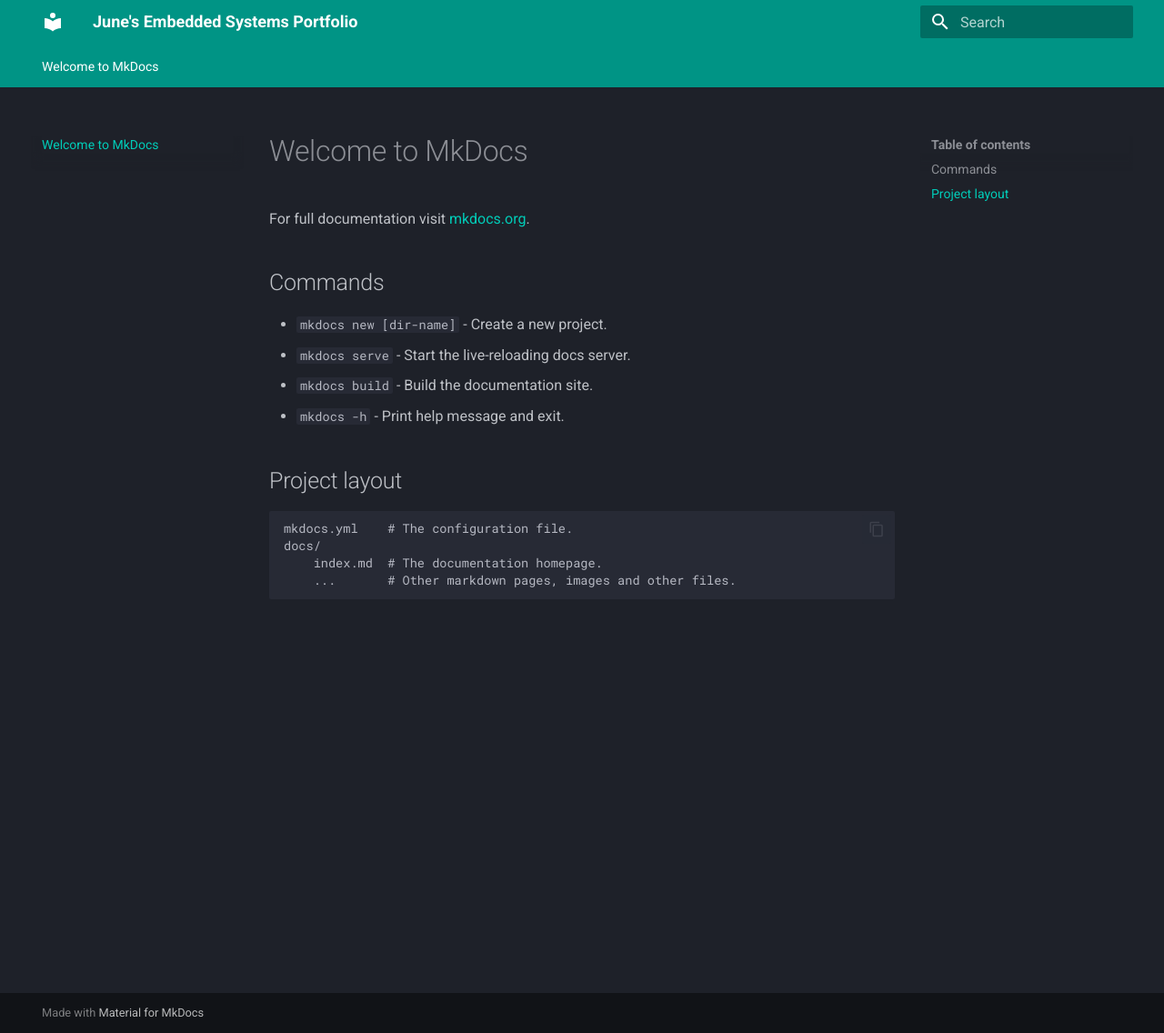
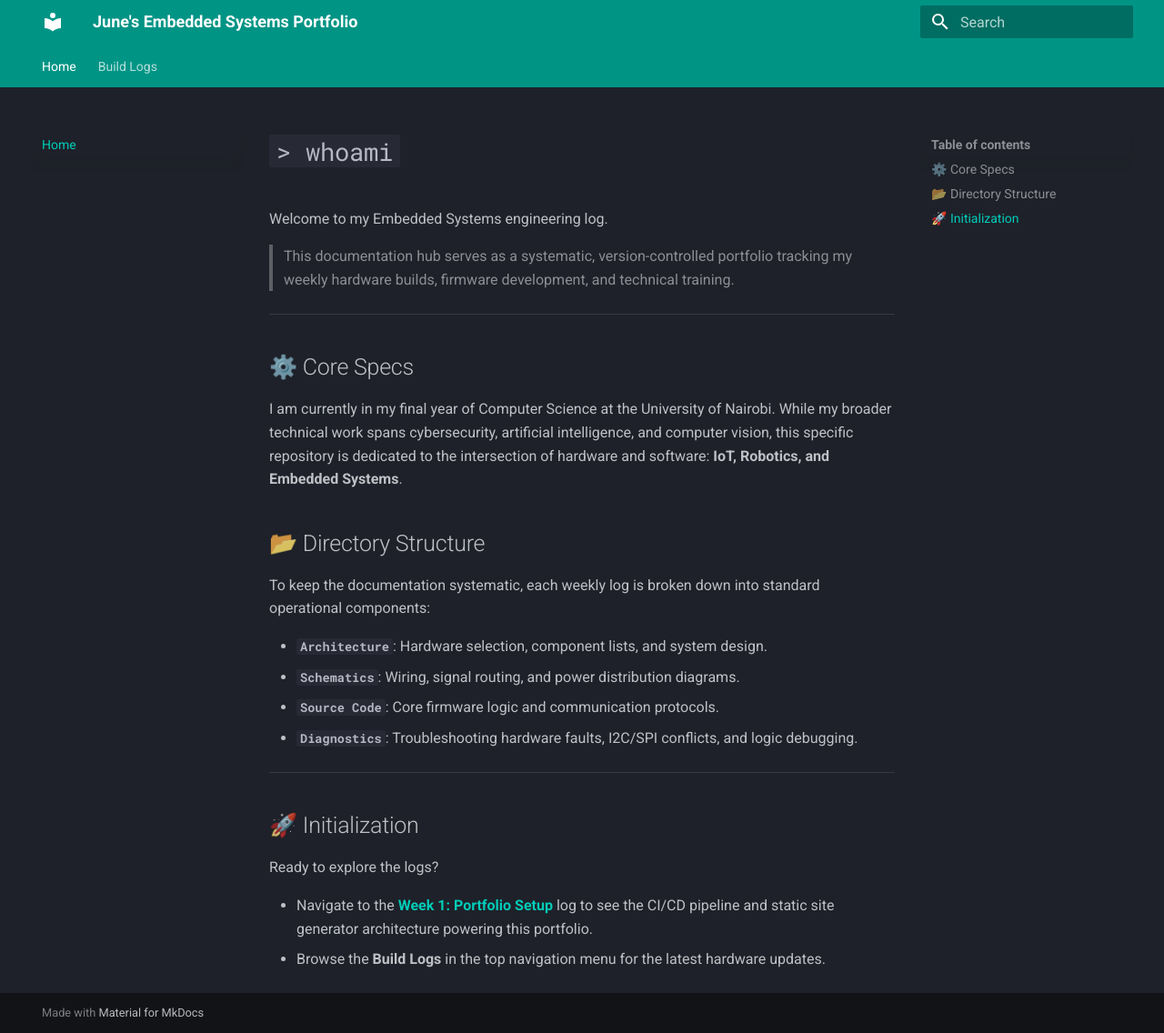
Before and after one commit to kibukucj/embedded-portfolio, an MkDocs documentation site: the page built from docs/index.md, in a window 1280 px wide and 1136 px high. Shown: the whole window at 91% size. Built offline with MkDocs 1.6.1 and Material for MkDocs 9.7.7, drawn with Linux system fonts in a browser that asks for light colours.

Commit message:
Personalize homepage, update navigation, and add Week 1 log

```diff
--- a/docs/index.md
+++ b/docs/index.md
@@ -1,17 +1,29 @@
-# Welcome to MkDocs
+# `> whoami`
 
-For full documentation visit [mkdocs.org](https://www.mkdocs.org).
+Welcome to my Embedded Systems engineering log.
 
-## Commands
+> This documentation hub serves as a systematic, version-controlled portfolio tracking my weekly hardware builds, firmware development, and technical training.
 
-* `mkdocs new [dir-name]` - Create a new project.
-* `mkdocs serve` - Start the live-reloading docs server.
-* `mkdocs build` - Build the documentation site.
-* `mkdocs -h` - Print help message and exit.
+---
 
-## Project layout
+## ⚙️ Core Specs
 
-    mkdocs.yml    # The configuration file.
-    docs/
-        index.md  # The documentation homepage.
-        ...       # Other markdown pages, images and other files.
+I am currently in my final year of Computer Science at the University of Nairobi. While my broader technical work spans cybersecurity, artificial intelligence, and computer vision, this specific repository is dedicated to the intersection of hardware and software: **IoT, Robotics, and Embedded Systems**.
+
+## 📂 Directory Structure
+
+To keep the documentation systematic, each weekly log is broken down into standard operational components:
+
+* **`Architecture`**: Hardware selection, component lists, and system design.
+* **`Schematics`**: Wiring, signal routing, and power distribution diagrams.
+* **`Source Code`**: Core firmware logic and communication protocols.
+* **`Diagnostics`**: Troubleshooting hardware faults, I2C/SPI conflicts, and logic debugging.
+
+---
+
+## 🚀 Initialization
+
+Ready to explore the logs?
+
+* Navigate to the **[Week 1: Portfolio Setup](week-01.md)** log to see the CI/CD pipeline and static site generator architecture powering this portfolio.
+* Browse the **Build Logs** in the top navigation menu for the latest hardware updates.
--- a/mkdocs.yml
+++ b/mkdocs.yml
@@ -17,3 +17,9 @@
   - pymdownx.highlight:
       anchor_linenums: true
   - pymdownx.superfences
+
+# Add this navigation section to the bottom:
+nav:
+  - Home: index.md
+  - Build Logs:
+    - Week 1 - Portfolio Setup: week-01.md
```
Also changed, not shown: docs/template.md (added, +28 -0 lines), docs/week-01.md (added, +44 -0 lines).
